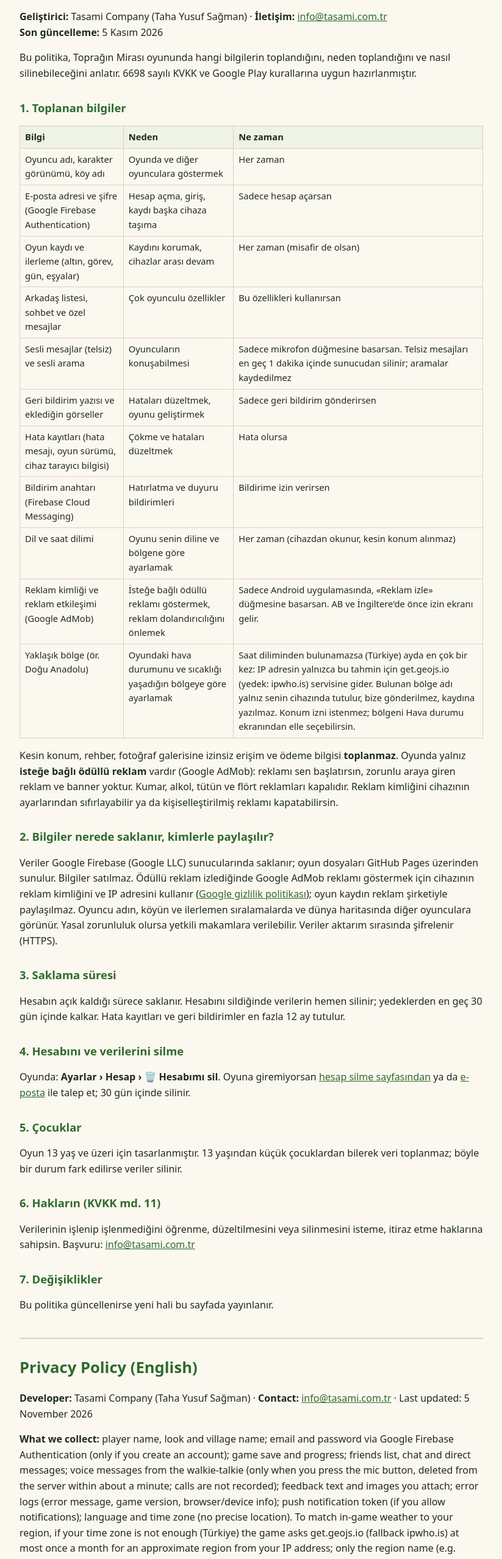
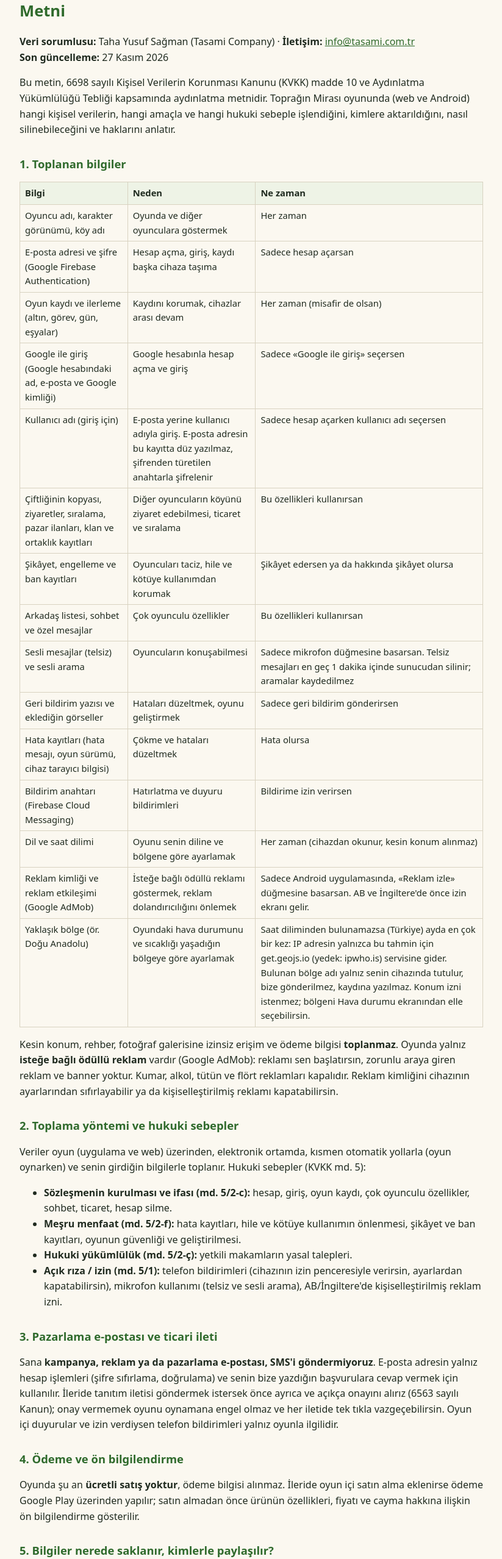
Before and after one commit to tysagman/toprak-oyun, a plain HTML site: page oyun/gizlilik.html in a window 1280 px wide. Shown: the part 80-2637 px from the top of the page at 61% size, without its empty margins (228-1051 px from the left). Drawn offline with Linux system fonts and the light colour scheme.

Commit message:
Gizlilik politikası: KVKK aydınlatma metni (hukuki sebepler, yurt dışı aktarım, md.11 hakları, başvuru, pazarlama e-postası yok, ödeme ön bilgilendirmesi)
Co-Authored-By: Claude Opus 5.5 <noreply@anthropic.com>
Claude-Session: https://claude.ai/code/session_01KsBqPhNiER8itnurt5vcKj

```diff
--- a/oyun/gizlilik.html
+++ b/oyun/gizlilik.html
@@ -1,12 +1,16 @@
-<!doctype html><html lang="tr"><head><meta charset="utf-8"><meta name="viewport" content="width=device-width,initial-scale=1"><title>Gizlilik Politikası · Toprağın Mirası</title>
+<!doctype html><html lang="tr"><head><meta charset="utf-8"><meta name="viewport" content="width=device-width,initial-scale=1"><title>Gizlilik Politikası ve KVKK Aydınlatma Metni · Toprağın Mirası</title>
 <style>body{font-family:system-ui,-apple-system,Segoe UI,Roboto,sans-serif;max-width:760px;margin:0 auto;padding:20px 16px 60px;line-height:1.6;color:#1f2a1f;background:#fbf8f0}h1{color:#2f6a2c;font-size:1.6rem}h2{color:#2f6a2c;font-size:1.15rem;margin-top:28px}table{border-collapse:collapse;width:100%;font-size:.92rem}td,th{border:1px solid #d8d2c0;padding:6px 8px;text-align:left;vertical-align:top}th{background:#eef3e6}.en{border-top:2px solid #d8d2c0;margin-top:40px;padding-top:10px}a{color:#2f6a2c}</style></head><body>
-<h1>🌾 Toprağın Mirası · Gizlilik Politikası</h1><p><b>Geliştirici:</b> Tasami Company (Taha Yusuf Sağman) · <b>İletişim:</b> <a href="mailto:info@tasami.com.tr">info@tasami.com.tr</a><br><b>Son güncelleme:</b> 5 Kasım 2026</p>
-<p>Bu politika, Toprağın Mirası oyununda hangi bilgilerin toplandığını, neden toplandığını ve nasıl silinebileceğini anlatır. 6698 sayılı KVKK ve Google Play kurallarına uygun hazırlanmıştır.</p>
+<h1>🌾 Toprağın Mirası · Gizlilik Politikası ve KVKK Aydınlatma Metni</h1><p><b>Veri sorumlusu:</b> Taha Yusuf Sağman (Tasami Company) · <b>İletişim:</b> <a href="mailto:info@tasami.com.tr">info@tasami.com.tr</a><br><b>Son güncelleme:</b> 27 Kasım 2026</p>
+<p>Bu metin, 6698 sayılı Kişisel Verilerin Korunması Kanunu (KVKK) madde 10 ve Aydınlatma Yükümlülüğü Tebliği kapsamında aydınlatma metnidir. Toprağın Mirası oyununda (web ve Android) hangi kişisel verilerin, hangi amaçla ve hangi hukuki sebeple işlendiğini, kimlere aktarıldığını, nasıl silinebileceğini ve haklarını anlatır.</p>
 <h2>1. Toplanan bilgiler</h2>
 <table><tr><th>Bilgi</th><th>Neden</th><th>Ne zaman</th></tr>
 <tr><td>Oyuncu adı, karakter görünümü, köy adı</td><td>Oyunda ve diğer oyunculara göstermek</td><td>Her zaman</td></tr>
 <tr><td>E-posta adresi ve şifre (Google Firebase Authentication)</td><td>Hesap açma, giriş, kaydı başka cihaza taşıma</td><td>Sadece hesap açarsan</td></tr>
 <tr><td>Oyun kaydı ve ilerleme (altın, görev, gün, eşyalar)</td><td>Kaydını korumak, cihazlar arası devam</td><td>Her zaman (misafir de olsan)</td></tr>
+<tr><td>Google ile giriş (Google hesabındaki ad, e-posta ve Google kimliği)</td><td>Google hesabınla hesap açma ve giriş</td><td>Sadece «Google ile giriş» seçersen</td></tr>
+<tr><td>Kullanıcı adı (giriş için)</td><td>E-posta yerine kullanıcı adıyla giriş. E-posta adresin bu kayıtta düz yazılmaz, şifrenden türetilen anahtarla şifrelenir</td><td>Sadece hesap açarken kullanıcı adı seçersen</td></tr>
+<tr><td>Çiftliğinin kopyası, ziyaretler, sıralama, pazar ilanları, klan ve ortaklık kayıtları</td><td>Diğer oyuncuların köyünü ziyaret edebilmesi, ticaret ve sıralama</td><td>Bu özellikleri kullanırsan</td></tr>
+<tr><td>Şikâyet, engelleme ve ban kayıtları</td><td>Oyuncuları taciz, hile ve kötüye kullanımdan korumak</td><td>Şikâyet edersen ya da hakkında şikâyet olursa</td></tr>
 <tr><td>Arkadaş listesi, sohbet ve özel mesajlar</td><td>Çok oyunculu özellikler</td><td>Bu özellikleri kullanırsan</td></tr>
 <tr><td>Sesli mesajlar (telsiz) ve sesli arama</td><td>Oyuncuların konuşabilmesi</td><td>Sadece mikrofon düğmesine basarsan. Telsiz mesajları en geç 1 dakika içinde sunucudan silinir; aramalar kaydedilmez</td></tr>
 <tr><td>Geri bildirim yazısı ve eklediğin görseller</td><td>Hataları düzeltmek, oyunu geliştirmek</td><td>Sadece geri bildirim gönderirsen</td></tr>
@@ -15,16 +19,29 @@
 <tr><td>Dil ve saat dilimi</td><td>Oyunu senin diline ve bölgene göre ayarlamak</td><td>Her zaman (cihazdan okunur, kesin konum alınmaz)</td></tr>
 <tr><td>Reklam kimliği ve reklam etkileşimi (Google AdMob)</td><td>İsteğe bağlı ödüllü reklamı göstermek, reklam dolandırıcılığını önlemek</td><td>Sadece Android uygulamasında, «Reklam izle» düğmesine basarsan. AB ve İngiltere'de önce izin ekranı gelir.</td></tr><tr><td>Yaklaşık bölge (ör. Doğu Anadolu)</td><td>Oyundaki hava durumunu ve sıcaklığı yaşadığın bölgeye göre ayarlamak</td><td>Saat diliminden bulunamazsa (Türkiye) ayda en çok bir kez: IP adresin yalnızca bu tahmin için get.geojs.io (yedek: ipwho.is) servisine gider. Bulunan bölge adı yalnız senin cihazında tutulur, bize gönderilmez, kaydına yazılmaz. Konum izni istenmez; bölgeni Hava durumu ekranından elle seçebilirsin.</td></tr></table>
 <p>Kesin konum, rehber, fotoğraf galerisine izinsiz erişim ve ödeme bilgisi <b>toplanmaz</b>. Oyunda yalnız <b>isteğe bağlı ödüllü reklam</b> vardır (Google AdMob): reklamı sen başlatırsın, zorunlu araya giren reklam ve banner yoktur. Kumar, alkol, tütün ve flört reklamları kapalıdır. Reklam kimliğini cihazının ayarlarından sıfırlayabilir ya da kişiselleştirilmiş reklamı kapatabilirsin.</p>
-<h2>2. Bilgiler nerede saklanır, kimlerle paylaşılır?</h2><p>Veriler Google Firebase (Google LLC) sunucularında saklanır; oyun dosyaları GitHub Pages üzerinden sunulur. Bilgiler satılmaz. Ödüllü reklam izlediğinde Google AdMob reklamı göstermek için cihazının reklam kimliğini ve IP adresini kullanır (<a href="https://policies.google.com/privacy">Google gizlilik politikası</a>); oyun kaydın reklam şirketiyle paylaşılmaz. Oyuncu adın, köyün ve ilerlemen sıralamalarda ve dünya haritasında diğer oyunculara görünür. Yasal zorunluluk olursa yetkili makamlara verilebilir. Veriler aktarım sırasında şifrelenir (HTTPS).</p>
-<h2>3. Saklama süresi</h2><p>Hesabın açık kaldığı sürece saklanır. Hesabını sildiğinde verilerin hemen silinir; yedeklerden en geç 30 gün içinde kalkar. Hata kayıtları ve geri bildirimler en fazla 12 ay tutulur.</p>
-<h2>4. Hesabını ve verilerini silme</h2><p>Oyunda: <b>Ayarlar › Hesap › 🗑️ Hesabımı sil</b>. Oyuna giremiyorsan <a href="hesap-sil.html">hesap silme sayfasından</a> ya da <a href="mailto:info@tasami.com.tr?subject=Hesap%20silme%20talebi">e-posta</a> ile talep et; 30 gün içinde silinir.</p>
-<h2>5. Çocuklar</h2><p>Oyun 13 yaş ve üzeri için tasarlanmıştır. 13 yaşından küçük çocuklardan bilerek veri toplanmaz; böyle bir durum fark edilirse veriler silinir.</p>
-<h2>6. Hakların (KVKK md. 11)</h2><p>Verilerinin işlenip işlenmediğini öğrenme, düzeltilmesini veya silinmesini isteme, itiraz etme haklarına sahipsin. Başvuru: <a href="mailto:info@tasami.com.tr">info@tasami.com.tr</a></p>
-<h2>7. Değişiklikler</h2><p>Bu politika güncellenirse yeni hali bu sayfada yayınlanır.</p>
-<div class="en"><h1>Privacy Policy (English)</h1><p><b>Developer:</b> Tasami Company (Taha Yusuf Sağman) · <b>Contact:</b> <a href="mailto:info@tasami.com.tr">info@tasami.com.tr</a> · Last updated: 5 November 2026</p>
+<h2>2. Toplama yöntemi ve hukuki sebepler</h2><p>Veriler oyun (uygulama ve web) üzerinden, elektronik ortamda, kısmen otomatik yollarla (oyun oynarken) ve senin girdiğin bilgilerle toplanır. Hukuki sebepler (KVKK md. 5):</p>
+<ul><li><b>Sözleşmenin kurulması ve ifası (md. 5/2-c):</b> hesap, giriş, oyun kaydı, çok oyunculu özellikler, sohbet, ticaret, hesap silme.</li>
+<li><b>Meşru menfaat (md. 5/2-f):</b> hata kayıtları, hile ve kötüye kullanımın önlenmesi, şikâyet ve ban kayıtları, oyunun güvenliği ve geliştirilmesi.</li>
+<li><b>Hukuki yükümlülük (md. 5/2-ç):</b> yetkili makamların yasal talepleri.</li>
+<li><b>Açık rıza / izin (md. 5/1):</b> telefon bildirimleri (cihazının izin penceresiyle verirsin, ayarlardan kapatabilirsin), mikrofon kullanımı (telsiz ve sesli arama), AB/İngiltere'de kişiselleştirilmiş reklam izni.</li></ul>
+<h2>3. Pazarlama e-postası ve ticari ileti</h2><p>Sana <b>kampanya, reklam ya da pazarlama e-postası, SMS'i göndermiyoruz</b>. E-posta adresin yalnız hesap işlemleri (şifre sıfırlama, doğrulama) ve senin bize yazdığın başvurulara cevap vermek için kullanılır. İleride tanıtım iletisi göndermek istersek önce ayrıca ve açıkça onayını alırız (6563 sayılı Kanun); onay vermemek oyunu oynamana engel olmaz ve her iletide tek tıkla vazgeçebilirsin. Oyun içi duyurular ve izin verdiysen telefon bildirimleri yalnız oyunla ilgilidir.</p>
+<h2>4. Ödeme ve ön bilgilendirme</h2><p>Oyunda şu an <b>ücretli satış yoktur</b>, ödeme bilgisi alınmaz. İleride oyun içi satın alma eklenirse ödeme Google Play üzerinden yapılır; satın almadan önce ürünün özellikleri, fiyatı ve cayma hakkına ilişkin ön bilgilendirme gösterilir.</p>
+<h2>5. Bilgiler nerede saklanır, kimlerle paylaşılır?</h2><p>Veriler Google Firebase (Google LLC) sunucularında saklanır; oyun dosyaları GitHub Pages üzerinden sunulur. Bilgiler satılmaz. Ödüllü reklam izlediğinde Google AdMob reklamı göstermek için cihazının reklam kimliğini ve IP adresini kullanır (<a href="https://policies.google.com/privacy">Google gizlilik politikası</a>); oyun kaydın reklam şirketiyle paylaşılmaz. Oyuncu adın, köyün ve ilerlemen sıralamalarda ve dünya haritasında diğer oyunculara görünür. Yasal zorunluluk olursa yetkili makamlara verilebilir. Veriler aktarım sırasında şifrelenir (HTTPS); veritabanına erişim güvenlik kurallarıyla sınırlıdır; oyun kaydını ve e-postanı yalnız sen (ve destek için yönetici) görebilir.</p>
+<p><b>Yurt dışına aktarım:</b> Google Firebase, Google AdMob (Google LLC) ve GitHub (GitHub Inc.) sunucuları Türkiye dışındadır (ABD ve AB). Verilerin bu hizmetlerde saklanması KVKK madde 9 kapsamında yurt dışına aktarım sayılır ve bu hizmetlerin veri işleme sözleşmeleri ve güvenlik önlemleri çerçevesinde yapılır.</p>
+<p><b>Veri ihlali:</b> Verilerin yetkisiz kişilerce ele geçirildiğini öğrenirsek en kısa sürede (en geç 72 saat içinde) Kişisel Verileri Koruma Kurulu'na bildirir, etkilenen oyunculara haber veririz.</p>
+<h2>6. Saklama süresi</h2><p>Hesabın açık kaldığı sürece saklanır. Hesabını sildiğinde verilerin hemen silinir; yedeklerden en geç 30 gün içinde kalkar. Hata kayıtları ve geri bildirimler en fazla 12 ay tutulur.</p>
+<h2>7. Hesabını ve verilerini silme</h2><p>Oyunda: <b>Ayarlar › Hesap › 🗑️ Hesabımı sil</b>. Oyuna giremiyorsan <a href="hesap-sil.html">hesap silme sayfasından</a> ya da <a href="mailto:info@tasami.com.tr?subject=Hesap%20silme%20talebi">e-posta</a> ile talep et; 30 gün içinde silinir.</p>
+<h2>8. Çocuklar</h2><p>Oyun 13 yaş ve üzeri için tasarlanmıştır. 13 yaşından küçük çocuklardan bilerek veri toplanmaz; böyle bir durum fark edilirse veriler silinir.</p>
+<h2>9. Hakların (KVKK md. 11)</h2><p>KVKK madde 11 uyarınca: a) kişisel verilerinin işlenip işlenmediğini öğrenme, b) işlenmişse buna ilişkin bilgi isteme, c) işlenme amacını ve amacına uygun kullanılıp kullanılmadığını öğrenme, ç) yurt içinde veya yurt dışında aktarıldığı üçüncü kişileri bilme, d) eksik veya yanlış işlenmişse düzeltilmesini isteme, e) KVKK madde 7'deki şartlar çerçevesinde silinmesini veya yok edilmesini isteme, f) (d) ve (e) bentlerindeki işlemlerin aktarıldığı üçüncü kişilere bildirilmesini isteme, g) münhasıran otomatik sistemlerle analiz edilmesi sonucu aleyhine bir sonuç çıkmasına itiraz etme, ğ) kanuna aykırı işleme nedeniyle zarara uğrarsan zararın giderilmesini talep etme haklarına sahipsin.</p>
+<p><b>Başvuru:</b> Taleplerini oyunda kayıtlı e-posta adresinden <a href="mailto:info@tasami.com.tr?subject=KVKK%20ba%C5%9Fvurusu">info@tasami.com.tr</a> adresine «KVKK başvurusu» konusuyla, adını, oyuncu adını ve talebini yazarak iletebilirsin. Başvurun en geç 30 gün içinde ücretsiz sonuçlandırılır. Cevabı yetersiz bulursan ya da süresinde cevap alamazsan Kişisel Verileri Koruma Kurulu'na şikâyette bulunabilirsin.</p>
+<h2>10. Değişiklikler</h2><p>Bu politika güncellenirse yeni hali bu sayfada yayınlanır.</p>
+<div class="en"><h1>Privacy Policy (English)</h1><p><b>Developer:</b> Tasami Company (Taha Yusuf Sağman) · <b>Contact:</b> <a href="mailto:info@tasami.com.tr">info@tasami.com.tr</a> · Last updated: 27 November 2026</p>
 <p><b>What we collect:</b> player name, look and village name; email and password via Google Firebase Authentication (only if you create an account); game save and progress; friends list, chat and direct messages; voice messages from the walkie-talkie (only when you press the mic button, deleted from the server within about a minute; calls are not recorded); feedback text and images you attach; error logs (error message, game version, browser/device info); push notification token (if you allow notifications); language and time zone (no precise location). To match in-game weather to your region, if your time zone is not enough (Türkiye) the game asks get.geojs.io (fallback ipwho.is) at most once a month for an approximate region from your IP address; only the region name (e.g. Eastern Anatolia) is kept on your device, it is not sent to us or saved to your account. No location permission is requested and you can pick your region manually on the Weather screen.</p>
 <p><b>Ads:</b> the Android app has optional rewarded ads only (Google AdMob): you start the ad yourself; there are no forced interstitial or banner ads. Gambling, alcohol, tobacco and dating ads are blocked. When you watch one, AdMob uses your device advertising ID and IP address to serve it (<a href="https://policies.google.com/privacy">Google privacy policy</a>); in the EU/UK a consent screen appears first. You can reset your advertising ID or turn off personalized ads in your device settings.</p><p><b>Not collected:</b> precise location, contacts, payment details.</p>
 <p><b>Sharing:</b> data is stored on Google Firebase servers; game files are served via GitHub Pages. We do not sell data, and your game save is not shared with ad companies. Your player name, village and progress are visible to other players in rankings and the world map. Data is encrypted in transit (HTTPS).</p>
 <p><b>Retention and deletion:</b> kept while your account exists. Delete in game via <b>Settings › Account › Delete my account</b>, or request it on the <a href="hesap-sil.html">account deletion page</a> or by email; we delete within 30 days. Error logs and feedback are kept up to 12 months.</p>
+<p><b>Legal bases (Turkish KVKK art. 5):</b> performance of the contract (account, saves, multiplayer), legitimate interest (error logs, anti-cheat, abuse reports), legal obligation, and your consent/permission (push notifications, microphone, personalised ads in the EU/UK). Data stored with Google (Firebase, AdMob) and GitHub is processed outside Türkiye (US/EU).</p>
+<p><b>No marketing emails:</b> we do not send promotional emails or SMS. Your email is used only for account messages (password reset, verification) and replies to your requests. If we ever want to send promotional messages, we will ask for your separate, explicit consent first. There are no paid purchases in the game right now.</p>
+<p><b>Your rights:</b> you can ask whether your data is processed, request information, correction, deletion or notification of third parties, object to automated decisions and claim damages. Email <a href="mailto:info@tasami.com.tr">info@tasami.com.tr</a> from your registered address; we answer free of charge within 30 days.</p>
 <p><b>Children:</b> the game is intended for ages 13+. We do not knowingly collect data from children under 13.</p></div>
 </body></html>
```
